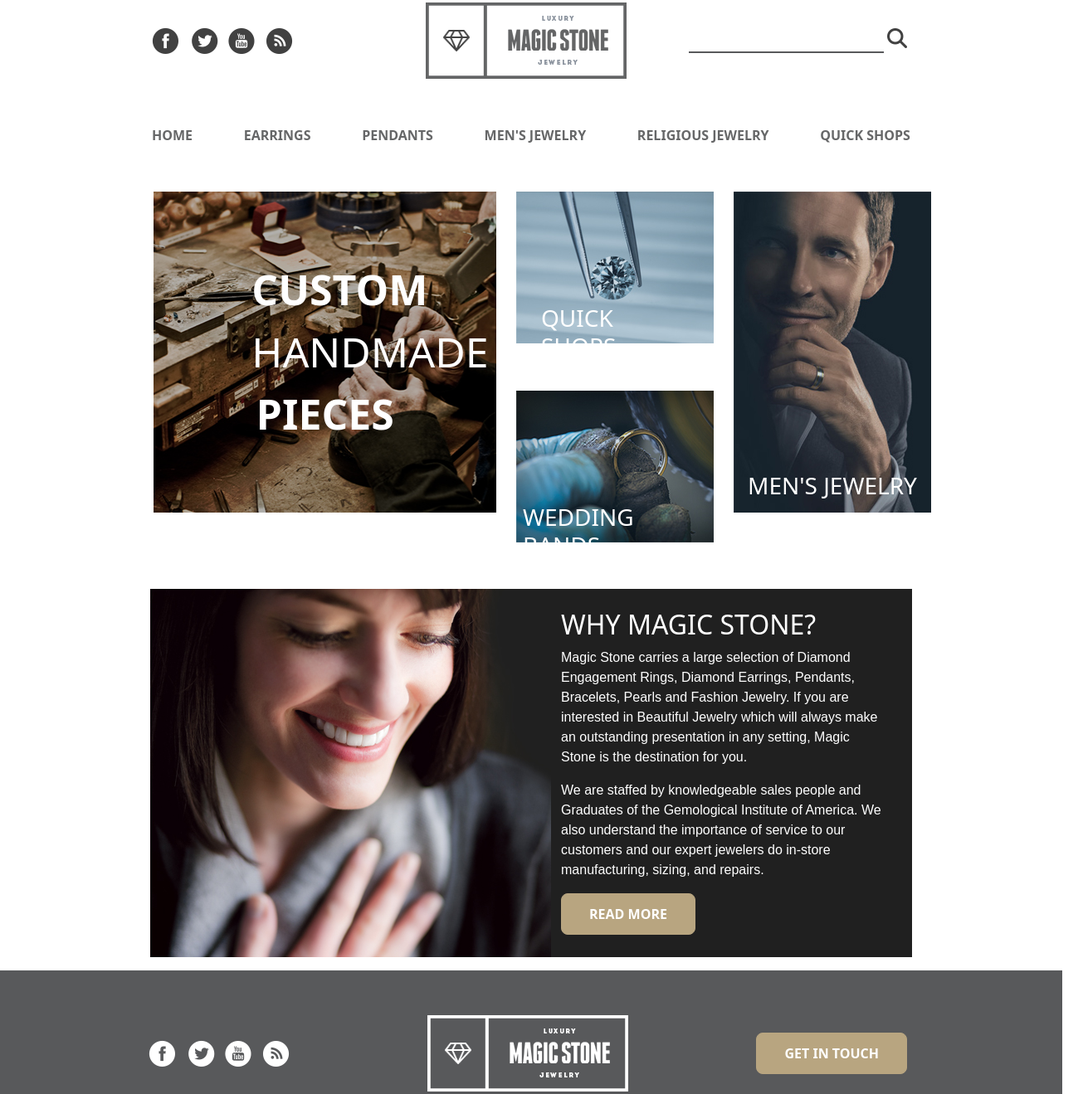
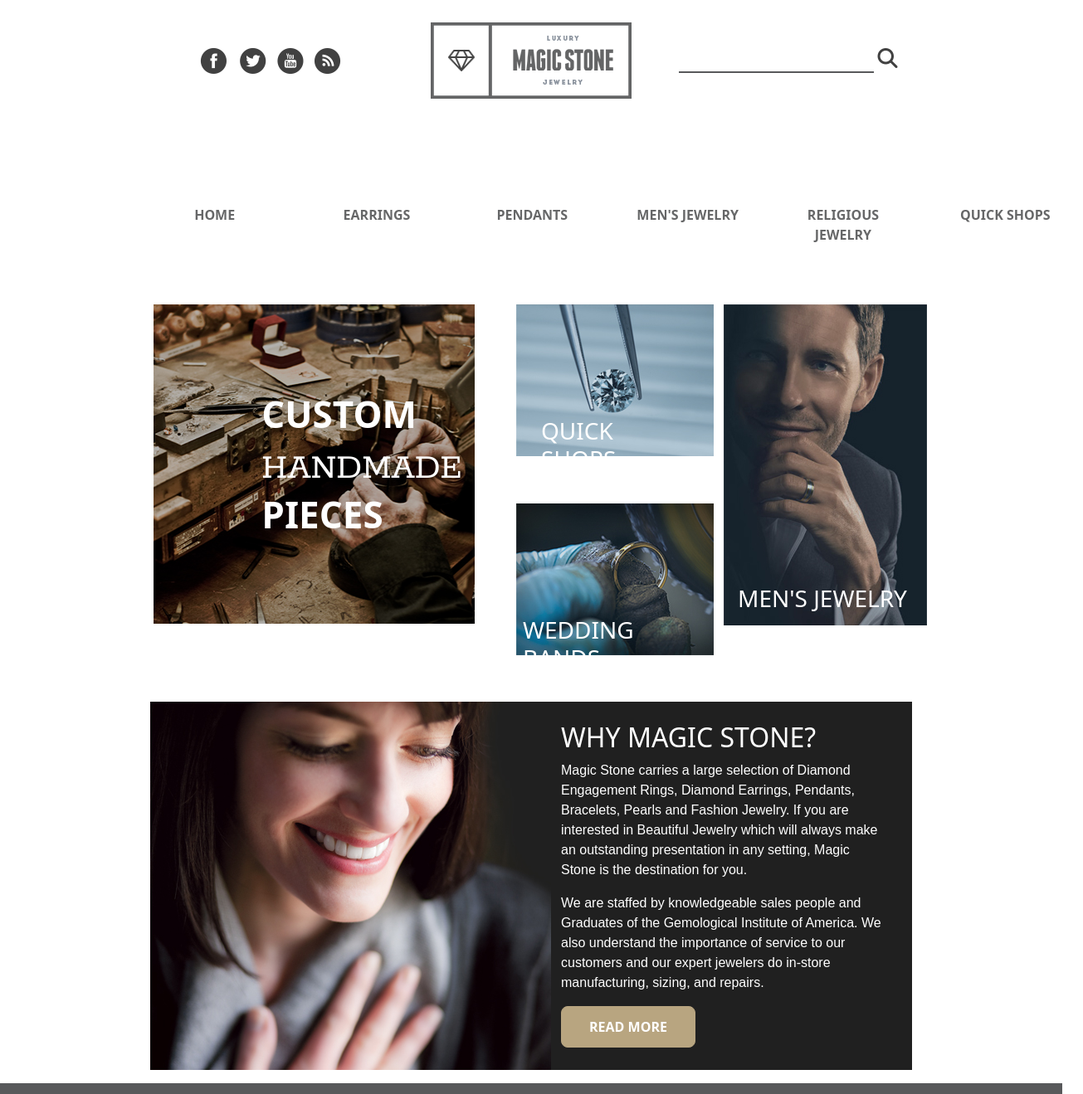
Before and after one commit to asvirts/stuller-assessment, a plain HTML site: page index.html in a window 1280 px wide. Shown: the part 45-1364 px from the top of the page at 83% size, 1305 px wide, since content can reach past the window. Drawn offline with nearby package versions, Linux system fonts and the light colour scheme.

Commit message:
working on responsiveness

```diff
--- a/assets/css/styles.css
+++ b/assets/css/styles.css
@@ -104,11 +104,12 @@ a.nav-link:focus {
 .grid-1 {
     background-image: url('/assets/img/home_images_03.jpg');
     background-repeat: no-repeat;
-    padding: 81px 118px;
+    padding: 102px 130px;
     color: white;
-    font-size: 50px;
+    font-size: 44px;
     text-align: center;
-    margin: 0;
+    margin: 0 26px 0 0;
+    line-height: normal;
 }
 .grid-2 {
     background-image: url('/assets/img/home_images_05.jpg');
@@ -147,16 +148,14 @@ p {
 footer {
     background-color: #58595b;
     color: var(--footer-color);
-    height: 200px;
+    height: 250px;
     width: 100%;
 }
 
 
 /* FONTS */
 
-.archivo {
-    font-family: 'Archivo Black', sans-serif;
-}
+
 .open-sans {
     font-family: 'Open Sans', sans-serif;
 }
--- a/index.html
+++ b/index.html
@@ -24,17 +24,17 @@
 
     <header>
         <div class="container mt-5  align-items-center">
-            <div class="row col-10 offset-lg-1 offset-md-1 offset-sm-0 justify-content-between align-items-center">
-                <div class="col ps-0">
+            <div class="row col-10 offset-lg-1 offset-md-1 offset-sm-0 justify-content-between align-items-center  text-sm-center">
+                <div class="col-lg-4 col-md-12 col-sm-12 ps-0 my-sm-4">
                     <a href="https://www.facebook.com/Stullerinc" target="_blank"><img src="assets\img\fb-icon.png" class="pe-2 ms-2"></a>
                     <a href="https://twitter.com/StullerInc" target="_blank"><img src="assets\img\twitter-icon.png" class="px-1"></a>
                     <a href="https://www.youtube.com/user/StullerInc" target="_blank"><img src="assets\img\yt-icon.png" class="px-1"></a>
                     <a href="https://blog.stuller.com/" target="_blank"><img src="assets\img\rss-icon.png "class="px-1"></a>
                 </div>
-                <div class="col text-center">
+                <div class="col-lg-4 col-md-12 col-sm-12 text-center my-sm-4">
                     <a href="#"><img src="assets\img\logo.png"></a>
                 </div>
-                <div class="col text-end">
+                <div class="col-lg-4 col-md-12 col-sm-12 text-end text-sm-center my-sm-4">
                     <input type="search" class="search-bar"> <i class="fa-solid fa-magnifying-glass color-gray"></i>
                 </div>
             </div>
@@ -42,36 +42,38 @@
     </header>
     <nav class="mt-5">
         <div class="container">
-            <ul class="nav offset-lg-1 offset-md-1 offset-sm-0 col-10 px-2 my-5 justify-content-between">
-                <li class="nav-item">
-                <a class="nav-link ps-0 " aria-current="page" href="#">Home</a>
+            <div class="row">
+                <ul class="nav offset-lg-1 offset-md-0 offset-sm-0 px-lg-2 px-md-0 px-sm-0 my-5 justify-content-between text-sm-center">
+                    <li class="nav-item col-lg-2 col-md-12 col-sm-12">
+                    <a class="nav-link ps-0" aria-current="page" href="#">Home</a>
                     </li>
-                <li class="nav-item">
+                    <li class="nav-item col-lg-2 col-md-12 col-sm-12">
                     <a class="nav-link" href="#">Earrings</a>
                     </li>
-                <li class="nav-item">
+                    <li class="nav-item col-lg-2 col-md-12 col-sm-12">
                     <a class="nav-link" href="#">Pendants</a>
                     </li>
-                <li class="nav-item">
+                    <li class="nav-item col-lg-2 col-md-12 col-sm-12">
                     <a class="nav-link" href="#">Men's Jewelry</a>
                     </li>
-                <li class="nav-item">
+                    <li class="nav-item col-lg-2 col-md-12 col-sm-12">
                         <a class="nav-link" href="#">Religious Jewelry</a>
                     </li>
-                <li class="nav-item">
+                    <li class="nav-item col-lg-2 col-md-12 col-sm-12">
                         <a class="nav-link pe-0" href="#">Quick Shops</a>
                     </li>
                 </ul>
+            </div>
         </div>
     </nav>
     <main>
         <section>
             <div class="container mt-3 mb-3">
                 <div class="row justify-content-center px-3 me-5">
-                    <div class="col-lg-5 col-sm-12 offset-1">
-                        <div class="grid-1 text-center"><span class="bold">CUSTOM</span> HANDMADE <span class="bold">PIECES</span></div>
+                    <div class="col-lg-5 col-md-12 col-sm-12 offset-lg-1 offset-md-0 offset-sm-0">
+                        <div class="grid-1 text-center"><span class="bold archivo">CUSTOM</span> <span class="rokkitt">HANDMADE</span> <span class="bold archivo">PIECES</span></div>
                     </div>
-                    <div class="col-lg-3 col-sm-12">
+                    <div class="col-lg-3 col-md-12 col-sm-12">
                         <div>
                             <h3 class="grid-2">QUICK SHOPS</h3>
                         </div>
@@ -79,7 +81,7 @@
                             <h3 class="grid-3">WEDDING BANDS</h3>
                         </div>
                     </div>
-                    <div class="col-lg-3 col-sm-12 ">
+                    <div class="col-lg-3 col-md-12 col-sm-12 p-md-0 p-sm-0">
                         <div class="grid-4">MEN'S JEWELRY</div>
                     </div>
                 </div>
@@ -87,11 +89,11 @@
         </section>
         <section>
             <div class="container mt-3 mb-3">
-                <div class="row justify-content-center px-5">
-                    <div class="col-5 px-0 text-center">
+                <div class="row justify-content-center px-lg-5 px-md-0 px-sm-0">
+                    <div class="col-lg-5 col-md-12 col-sm-12 px-0 text-center">
                         <img src="assets\img\home_images_14.jpg" style="object-fit: cover;">
                     </div>
-                    <div class="col-5 ms-5 py-4 magic-stone">
+                    <div class="col-lg-5 col-md-12 col-sm-12 ms-lg-5 ms-md-0 ms-sm-0 py-4 magic-stone">
                         <h2>WHY MAGIC STONE?</h2>
                         <p class="pe-4">Magic Stone carries a large selection of Diamond Engagement Rings, Diamond Earrings, Pendants, Bracelets, Pearls and Fashion Jewelry.
                             If you are interested in Beautiful Jewelry which will always make an outstanding presentation in any setting, Magic Stone is the destination for you.</p>
@@ -105,17 +107,17 @@
     </main>
     <footer>
         <div class="container align-items-center">
-            <div class="row col-10 offset-1 justify-content-between align-items-center">
-                <div class="col ps-0 ms-1">
+            <div class="row offset-lg-1 offset-md-0 offset-sm-0 justify-content-between align-items-center text-sm-center">
+                <div class="col-lg-4 col-md-12 col-sm-12 ps-0 ms-1 text-sm-center my-sm-2">
                     <a href="https://www.facebook.com/Stullerinc" target="_blank"><img src="assets\img\fb-icon-inverted.png" class="pe-2"></a>
                     <a href="https://twitter.com/StullerInc" target="_blank"><img src="assets\img\twitter-icon-inverted.png" class="px-1"></a>
                     <a href="https://www.youtube.com/user/StullerInc" target="_blank"><img src="assets\img\yt-icon-inverted.png" class="px-1"></a>
                     <a href="https://blog.stuller.com/" target="_blank"><img src="assets\img\rss-icon-inverted.png" class="px-1"></a>
                 </div>
-                <div class="col text-center">
+                <div class="col-lg-4 col-md-12 col-sm-12 text-center my-sm-2">
                     <a href="#"><img src="assets\img\white-logo.png"></a>
                 </div>
-                <div class="col text-end">
+                <div class="col-lg-4 col-md-12 col-sm-12 text-end text-sm-center my-sm-2">
                     <button class="btn alt"><a href="#" class="btn">Get In Touch</a></button>
                 </div>
             </div>
```
Lines whose indentation alone changed are shown as unchanged.
